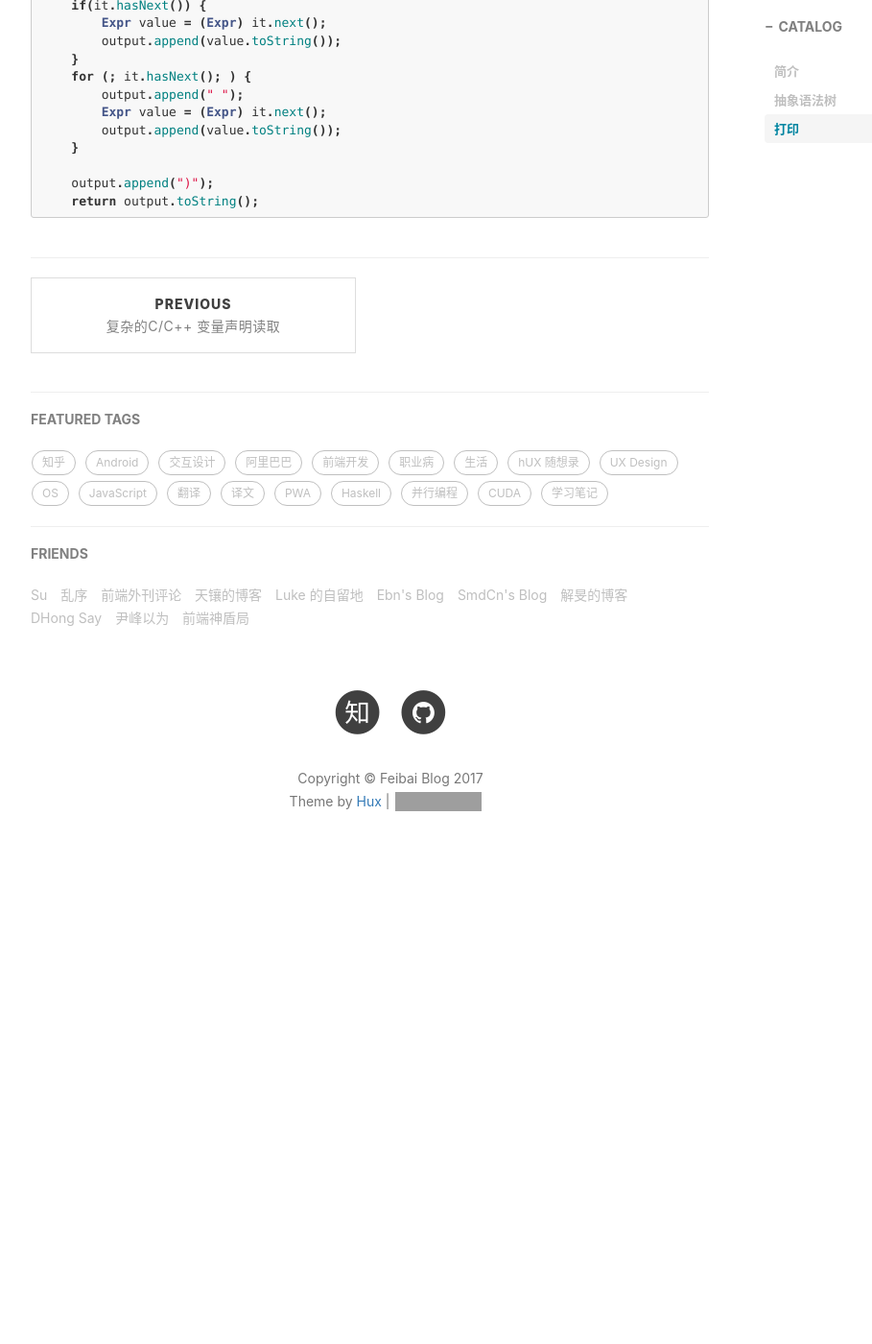
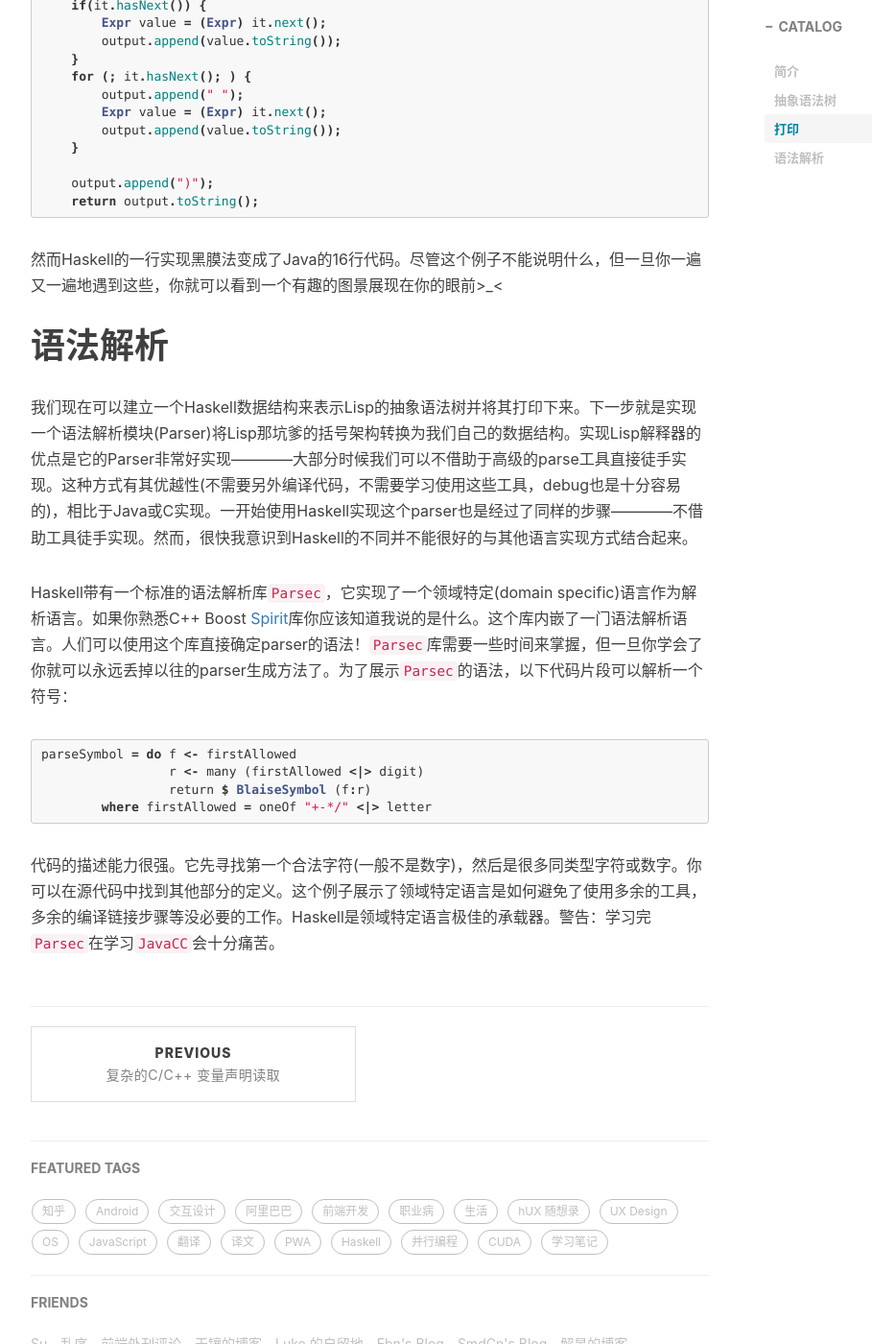
Before and after one commit to FeibHwang/my_Blog, a Jekyll site: the page built from _posts/2017-05-16-Lisp-Interpreter-in-Haskell.markdown, in a window 1280 px wide and 1400 px high, scrolled down 3409 px. Shown: the whole window at 96% size, without its empty margins (233-1142 px from the left). Built offline with Jekyll 4.4.1, drawn with Linux system fonts in a browser that asks for light colours; nearby versions of some CDN libraries; comment, search, counter and statistics services are not loaded; before the commit the page ends 4348 px from its top, so only the background shows below that; grey boxes are pictures that could not be loaded.

Commit message:
keep posting...

```diff
--- a/_posts/2017-05-16-Lisp-Interpreter-in-Haskell.markdown
+++ b/_posts/2017-05-16-Lisp-Interpreter-in-Haskell.markdown
@@ -121,3 +121,22 @@ String toString() {
     return output.toString();
 
 {% endhighlight %}
+
+然而Haskell的一行实现黑膜法变成了Java的16行代码。尽管这个例子不能说明什么，但一旦你一遍又一遍地遇到这些，你就可以看到一个有趣的图景展现在你的眼前>_<
+
+# 语法解析
+
+我们现在可以建立一个Haskell数据结构来表示Lisp的抽象语法树并将其打印下来。下一步就是实现一个语法解析模块(Parser)将Lisp那坑爹的括号架构转换为我们自己的数据结构。实现Lisp解释器的优点是它的Parser非常好实现————大部分时候我们可以不借助于高级的parse工具直接徒手实现。这种方式有其优越性(不需要另外编译代码，不需要学习使用这些工具，debug也是十分容易的)，相比于Java或C实现。一开始使用Haskell实现这个parser也是经过了同样的步骤————不借助工具徒手实现。然而，很快我意识到Haskell的不同并不能很好的与其他语言实现方式结合起来。
+
+Haskell带有一个标准的语法解析库`Parsec`，它实现了一个领域特定(domain specific)语言作为解析语言。如果你熟悉C++ Boost [Spirit](http://www.defmacro.org/web/20161118010028/http://spirit.sourceforge.net/)库你应该知道我说的是什么。这个库内嵌了一门语法解析语言。人们可以使用这个库直接确定parser的语法！`Parsec`库需要一些时间来掌握，但一旦你学会了你就可以永远丢掉以往的parser生成方法了。为了展示`Parsec`的语法，以下代码片段可以解析一个符号：
+
+{% highlight hs %}
+
+parseSymbol = do f <- firstAllowed
+                 r <- many (firstAllowed <|> digit)
+                 return $ BlaiseSymbol (f:r)
+        where firstAllowed = oneOf "+-*/" <|> letter
+
+{% endhighlight %}
+
+代码的描述能力很强。它先寻找第一个合法字符(一般不是数字)，然后是很多同类型字符或数字。你可以在源代码中找到其他部分的定义。这个例子展示了领域特定语言是如何避免了使用多余的工具，多余的编译链接步骤等没必要的工作。Haskell是领域特定语言极佳的承载器。警告：学习完`Parsec`在学习`JavaCC`会十分痛苦。
```
